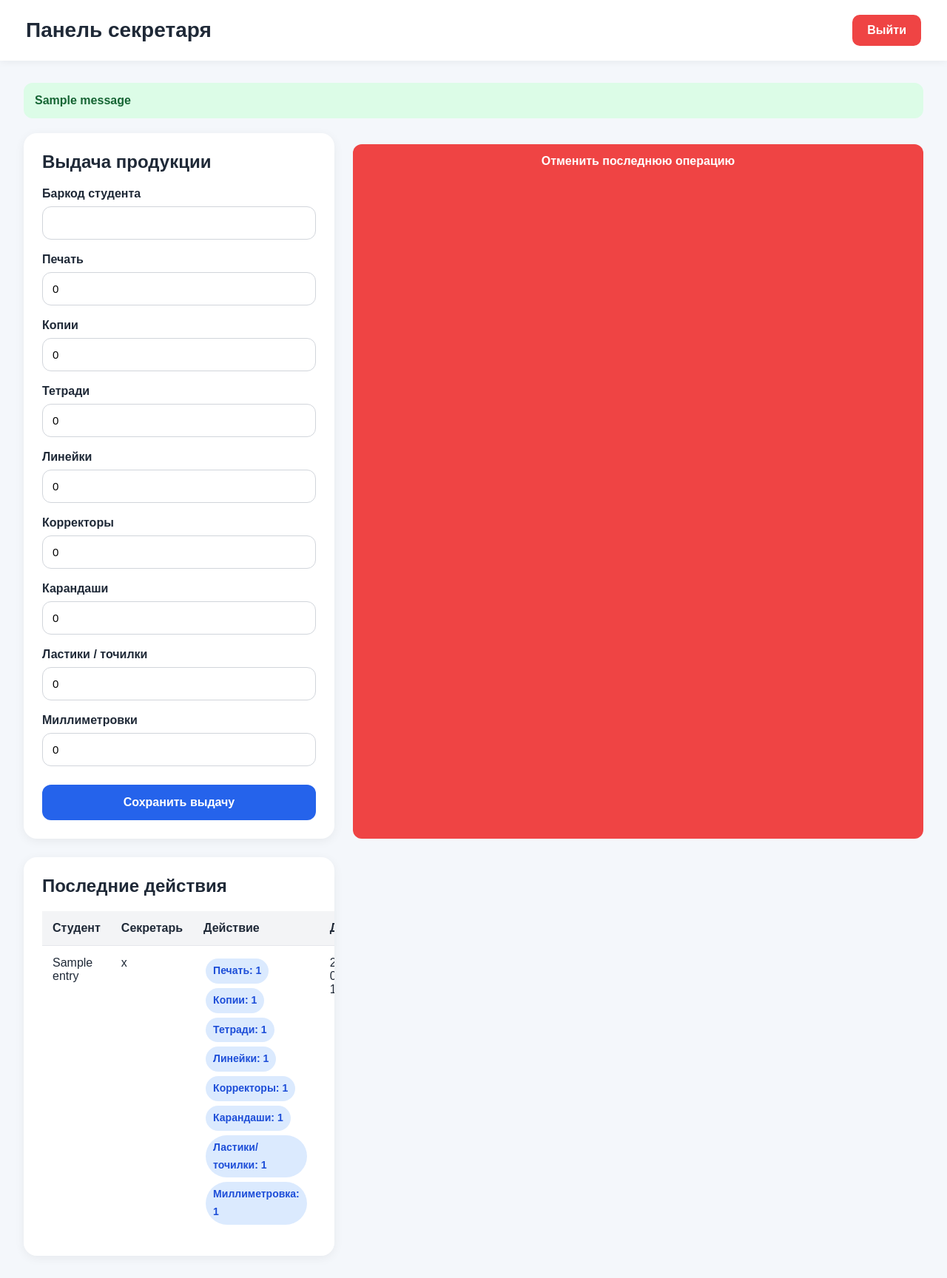
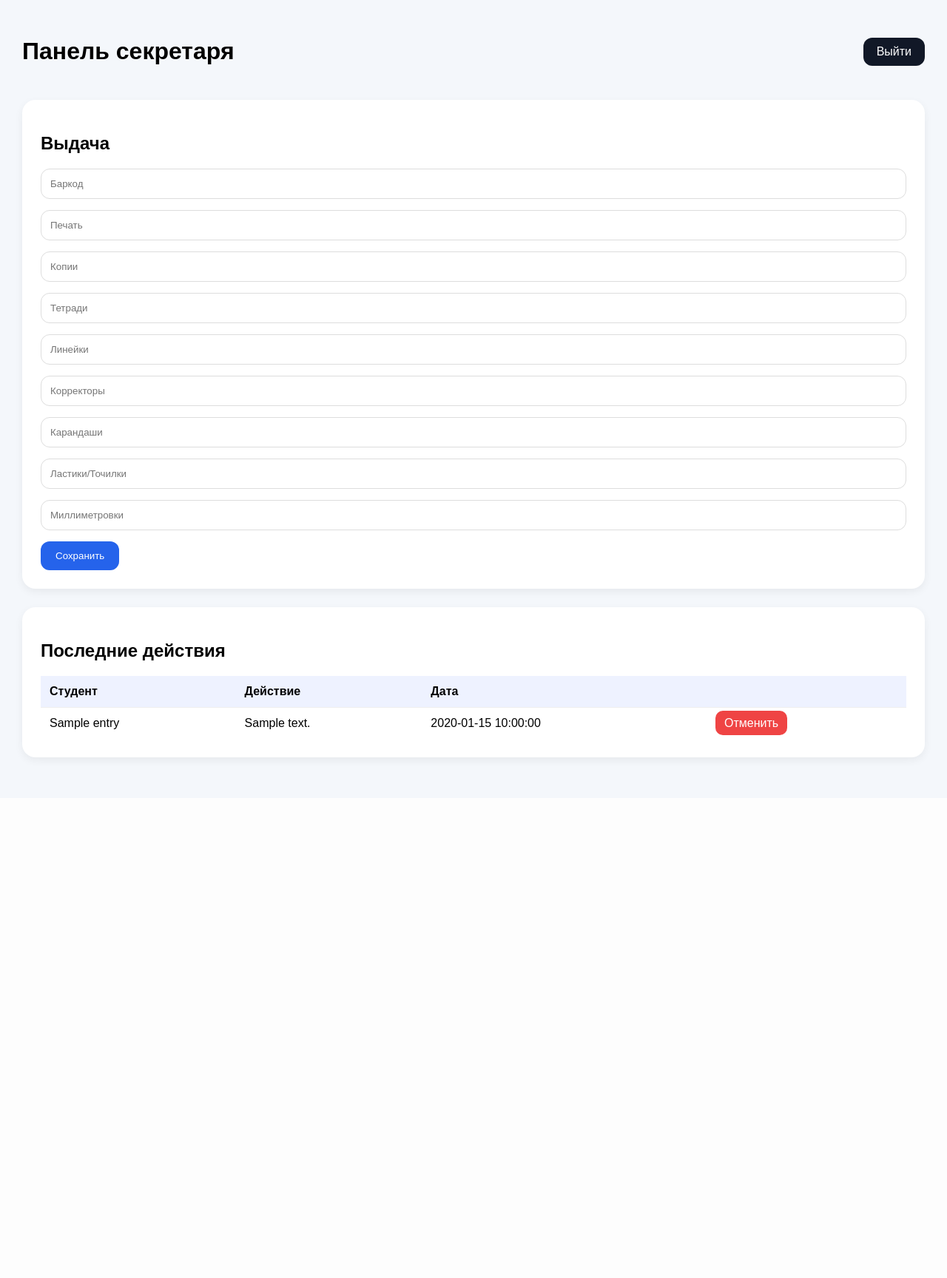
Before and after one commit to hancharegh/profkom-site, a Flask app: page /dashboard in a window 1280 px wide. Shown: the whole page at 74% size. After the commit the page ends 1032 px from the top, so only its background shows below. Run offline with Flask 3, Linux system fonts and the light colour scheme; a user stored in the database is signed in; tables that the repository leaves empty hold one stand-in row (values such as "Sample post"); one stand-in notice (Sample message) is shown; a database or web service that is not in the repository returns one stand-in record (values such as "Sample title"); some libraries are stand-ins or nearby versions.

Commit message:
Update dashboard.html

```diff
--- a/templates/dashboard.html
+++ b/templates/dashboard.html
@@ -1,112 +1,45 @@
 <!DOCTYPE html>
 <html lang="ru">
+
 <head>
+
     <meta charset="UTF-8">
+
     <title>Панель секретаря</title>
 
     <style>
 
-        *{
-            box-sizing:border-box;
-        }
-
         body{
             margin:0;
-            font-family:Arial, sans-serif;
+            padding:30px;
+            font-family:Arial;
             background:#f4f7fb;
-            color:#1f2937;
-        }
-
-        .topbar{
-            background:white;
-            padding:20px 35px;
-            display:flex;
-            justify-content:space-between;
-            align-items:center;
-            box-shadow:0 2px 10px rgba(0,0,0,0.05);
-        }
-
-        .topbar h1{
-            margin:0;
-            font-size:28px;
-        }
-
-        .logout-btn{
-            text-decoration:none;
-            background:#ef4444;
-            color:white;
-            padding:12px 20px;
-            border-radius:10px;
-            font-weight:bold;
-        }
-
-        .wrapper{
-            width:95%;
-            max-width:1500px;
-            margin:30px auto;
-        }
-
-        .grid{
-            display:grid;
-            grid-template-columns:420px 1fr;
-            gap:25px;
         }
 
         .card{
             background:white;
+            padding:25px;
             border-radius:18px;
-            padding:25px;
-            box-shadow:0 3px 14px rgba(0,0,0,0.06);
-        }
-
-        .card h2{
-            margin-top:0;
-            margin-bottom:20px;
-            font-size:24px;
-        }
-
-        label{
-            display:block;
-            margin-bottom:8px;
-            margin-top:18px;
-            font-weight:bold;
+            box-shadow:0 4px 12px rgba(0,0,0,0.06);
+            margin-bottom:25px;
         }
 
         input{
             width:100%;
-            padding:13px;
-            border:1px solid #d1d5db;
+            padding:12px;
             border-radius:12px;
-            font-size:15px;
+            border:1px solid #ddd;
+            margin-bottom:15px;
+            box-sizing:border-box;
         }
 
         button{
-            margin-top:25px;
-            width:100%;
-            border:none;
             background:#2563eb;
             color:white;
-            padding:15px;
+            border:none;
+            padding:12px 20px;
             border-radius:12px;
-            font-size:16px;
-            font-weight:bold;
             cursor:pointer;
-        }
-
-        button:hover{
-            background:#1d4ed8;
-        }
-
-        .limits{
-            margin-top:20px;
-            background:#eff6ff;
-            border-radius:14px;
-            padding:18px;
-            line-height:1.8;
-        }
-
-        .limits h3{
-            margin-top:0;
         }
 
         table{
@@ -115,161 +48,109 @@
         }
 
         th{
-            background:#f3f4f6;
-            padding:14px;
+            background:#eef2ff;
+            padding:12px;
             text-align:left;
         }
 
         td{
-            padding:14px;
-            border-top:1px solid #e5e7eb;
-            vertical-align:top;
+            padding:12px;
+            border-top:1px solid #eee;
         }
 
-        .flash{
-            background:#dcfce7;
-            color:#166534;
-            padding:15px;
-            border-radius:12px;
-            margin-bottom:20px;
-            font-weight:bold;
+        .danger{
+            background:#ef4444;
+            color:white;
+            text-decoration:none;
+            padding:8px 12px;
+            border-radius:10px;
         }
 
-        .history{
-            max-height:750px;
-            overflow:auto;
+        .topbar{
+            display:flex;
+            justify-content:space-between;
+            align-items:center;
+            margin-bottom:25px;
         }
 
-        .action-block{
-            line-height:1.7;
-        }
-
-        .badge{
-            display:inline-block;
-            background:#dbeafe;
-            color:#1d4ed8;
-            padding:5px 10px;
-            border-radius:999px;
-            margin:3px;
-            font-size:14px;
-            font-weight:bold;
-        }
-
-        @media(max-width:1100px){
-
-            .grid{
-                grid-template-columns:1fr;
-            }
-
+        .logout{
+            background:#111827;
+            color:white;
+            padding:10px 18px;
+            border-radius:12px;
+            text-decoration:none;
         }
 
     </style>
+
 </head>
+
 <body>
 
 <div class="topbar">
+
     <h1>Панель секретаря</h1>
 
-    <a href="/logout" class="logout-btn">
+    <a class="logout" href="/logout">
         Выйти
     </a>
+
 </div>
-
-<div class="wrapper">
-
-    {% with messages = get_flashed_messages() %}
-        {% if messages %}
-            {% for message in messages %}
-                <div class="flash">
-                    {{ message }}
-                </div>
-            {% endfor %}
-        {% endif %}
-    {% endwith %}
-
-    <div class="grid">
 
 <div class="card">
 
-            <h2>Выдача продукции</h2>
+    <h2>Выдача</h2>
 
     <form method="POST">
-
-                <label>Баркод студента</label>
 
         <input
             type="text"
             name="barcode"
+            placeholder="Баркод"
             required
         >
 
+        <input type="number" name="print_count" placeholder="Печать">
+        <input type="number" name="copy_count" placeholder="Копии">
+        <input type="number" name="notebook_count" placeholder="Тетради">
+        <input type="number" name="ruler_count" placeholder="Линейки">
+        <input type="number" name="corrector_count" placeholder="Корректоры">
+        <input type="number" name="pencil_count" placeholder="Карандаши">
+        <input type="number" name="eraser_sharpener_count" placeholder="Ластики/Точилки">
+        <input type="number" name="millimeter_count" placeholder="Миллиметровки">
+
+        <button type="submit">
+            Сохранить
+        </button>
+
+    </form>
+
+</div>
+
 {% if student_limits %}
 
-                <div class="limits">
+<div class="card">
 
-                    <h3>Остаток лимитов</h3>
+    <h2>Остатки лимитов</h2>
 
-                    <div>Печать: {{ student_limits.prints }}</div>
-                    <div>Копии: {{ student_limits.copies }}</div>
-                    <div>Тетради: {{ student_limits.notebooks }}</div>
-                    <div>Линейки: {{ student_limits.rulers }}</div>
-                    <div>Корректоры: {{ student_limits.correctors }}</div>
-                    <div>Карандаши: {{ student_limits.pencils }}</div>
-                    <div>Ластики/точилки: {{ student_limits.erasers }}</div>
-                    <div>Миллиметровки: {{ student_limits.millimeters }}</div>
+    <table>
+
+        <tr><td>Печать</td><td>{{ student_limits.prints }}</td></tr>
+        <tr><td>Копии</td><td>{{ student_limits.copies }}</td></tr>
+        <tr><td>Тетради</td><td>{{ student_limits.notebooks }}</td></tr>
+        <tr><td>Линейки</td><td>{{ student_limits.rulers }}</td></tr>
+        <tr><td>Корректоры</td><td>{{ student_limits.correctors }}</td></tr>
+        <tr><td>Карандаши</td><td>{{ student_limits.pencils }}</td></tr>
+        <tr><td>Ластики/Точилки</td><td>{{ student_limits.erasers }}</td></tr>
+        <tr><td>Миллиметровки</td><td>{{ student_limits.millimeters }}</td></tr>
+
+    </table>
 
 </div>
 
 {% endif %}
 
-                <label>Печать</label>
-                <input type="number" name="print_count" min="0" value="0">
-
-                <label>Копии</label>
-                <input type="number" name="copy_count" min="0" value="0">
-
-                <label>Тетради</label>
-                <input type="number" name="notebook_count" min="0" value="0">
-
-                <label>Линейки</label>
-                <input type="number" name="ruler_count" min="0" value="0">
-
-                <label>Корректоры</label>
-                <input type="number" name="corrector_count" min="0" value="0">
-
-                <label>Карандаши</label>
-                <input type="number" name="pencil_count" min="0" value="0">
-
-                <label>Ластики / точилки</label>
-                <input type="number" name="eraser_sharpener_count" min="0" value="0">
-
-                <label>Миллиметровки</label>
-                <input type="number" name="millimeter_count" min="0" value="0">
-
-                <button type="submit">
-                    Сохранить выдачу
-                </button>
-
-            </form>
-
-        </div>
-<a
-    href="/undo_last"
-    style="
-        display:block;
-        text-align:center;
-        margin-top:15px;
-        padding:14px;
-        border-radius:12px;
-        background:#ef4444;
-        color:white;
-        text-decoration:none;
-        font-weight:bold;
-    "
->
-    Отменить последнюю операцию
-</a>
-        <div class="card history">
+<div class="card">
 
     <h2>Последние действия</h2>
 
@@ -279,9 +160,9 @@
 
             <tr>
                 <th>Студент</th>
-                    <th>Секретарь</th>
                 <th>Действие</th>
                 <th>Дата</th>
+                <th></th>
             </tr>
 
         </thead>
@@ -292,72 +173,21 @@
 
             <tr>
 
-                    <td>
-                        {{ entry.student_name }}
-                    </td>
+                <td>{{ entry.student_name }}</td>
 
-                    <td>
-                        {{ entry.secretary }}
-                    </td>
+                <td>{{ entry.action_text }}</td>
+
+                <td>{{ entry.created_at }}</td>
 
                 <td>
 
-                        <div class="action-block">
+                    <a
+                        class="danger"
+                        href="/delete_entry/{{ entry.id }}"
+                    >
+                        Отменить
+                    </a>
 
-                            {% if entry.print_count > 0 %}
-                                <span class="badge">
-                                    Печать: {{ entry.print_count }}
-                                </span>
-                            {% endif %}
-
-                            {% if entry.copy_count > 0 %}
-                                <span class="badge">
-                                    Копии: {{ entry.copy_count }}
-                                </span>
-                            {% endif %}
-
-                            {% if entry.notebook_count > 0 %}
-                                <span class="badge">
-                                    Тетради: {{ entry.notebook_count }}
-                                </span>
-                            {% endif %}
-
-                            {% if entry.ruler_count > 0 %}
-                                <span class="badge">
-                                    Линейки: {{ entry.ruler_count }}
-                                </span>
-                            {% endif %}
-
-                            {% if entry.corrector_count > 0 %}
-                                <span class="badge">
-                                    Корректоры: {{ entry.corrector_count }}
-                                </span>
-                            {% endif %}
-
-                            {% if entry.pencil_count > 0 %}
-                                <span class="badge">
-                                    Карандаши: {{ entry.pencil_count }}
-                                </span>
-                            {% endif %}
-
-                            {% if entry.eraser_sharpener_count > 0 %}
-                                <span class="badge">
-                                    Ластики/точилки: {{ entry.eraser_sharpener_count }}
-                                </span>
-                            {% endif %}
-
-                            {% if entry.millimeter_count > 0 %}
-                                <span class="badge">
-                                    Миллиметровка: {{ entry.millimeter_count }}
-                                </span>
-                            {% endif %}
-
-                        </div>
-
-                    </td>
-
-                    <td>
-                        {{ entry.created_at }}
                 </td>
 
             </tr>
@@ -370,9 +200,5 @@
 
 </div>
 
-    </div>
-
-</div>
-
 </body>
 </html>
```
Lines whose indentation alone changed are shown as unchanged.
